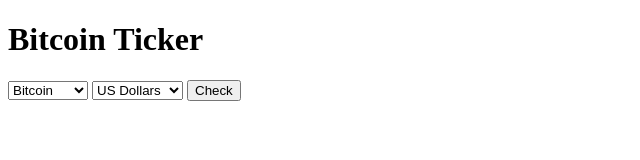
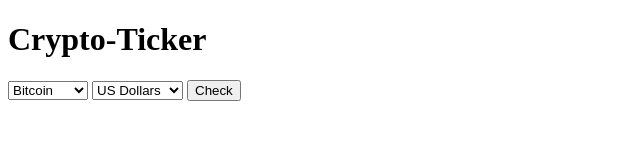
Before and after one commit to Maxlams/bitcoin-ticker, a plain HTML site: page index.html in a window 1280 px wide. Shown: the full height of the page, 0-640 px from the left. Drawn offline with Linux system fonts and the light colour scheme.

Commit message:
Update index.html

```diff
--- a/index.html
+++ b/index.html
@@ -2,11 +2,11 @@
 <html lang="en" dir="ltr">
   <head>
     <meta charset="utf-8">
-    <title>Bitcoin Ticker</title>
+    <title>Crypto-Ticker</title>
   </head>
   <body>
 
-    <h1>Bitcoin Ticker</h1>
+    <h1>Crypto-Ticker</h1>
 
     <form action="/" method="post">
 
```
